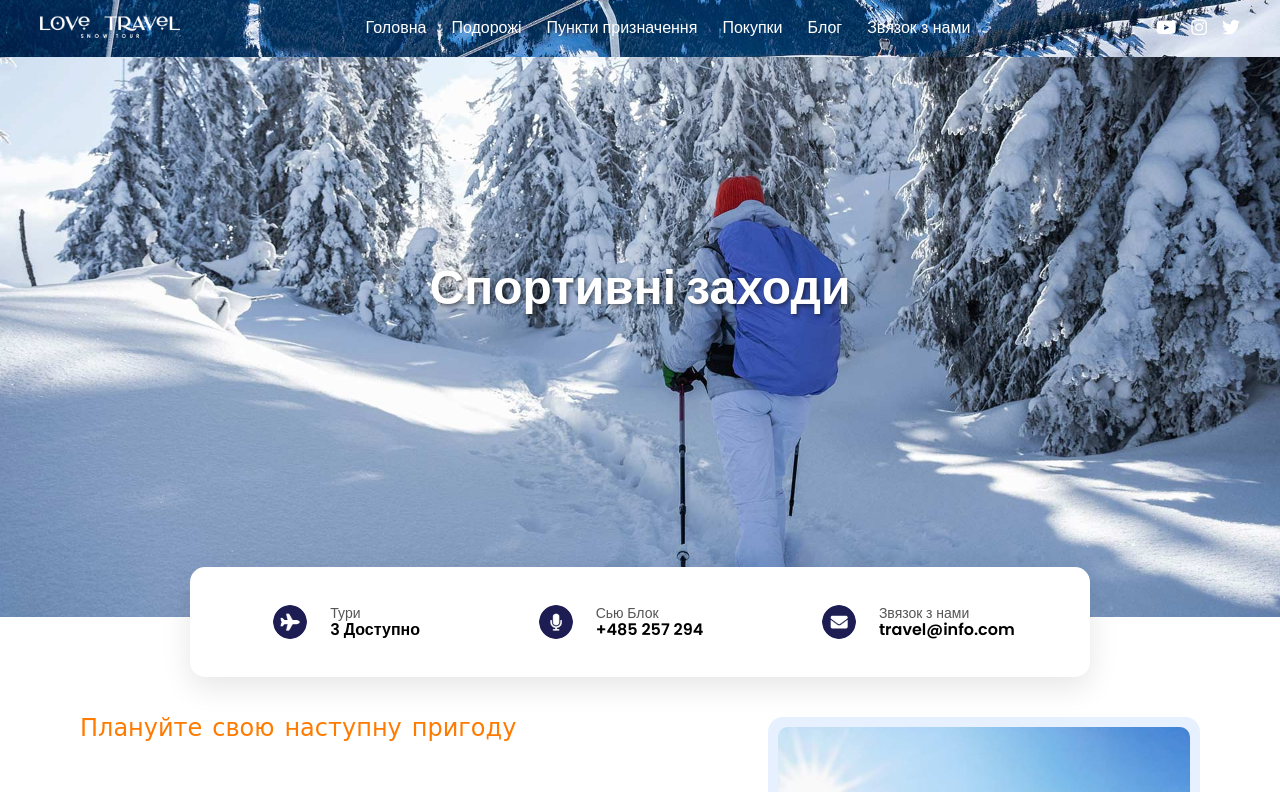
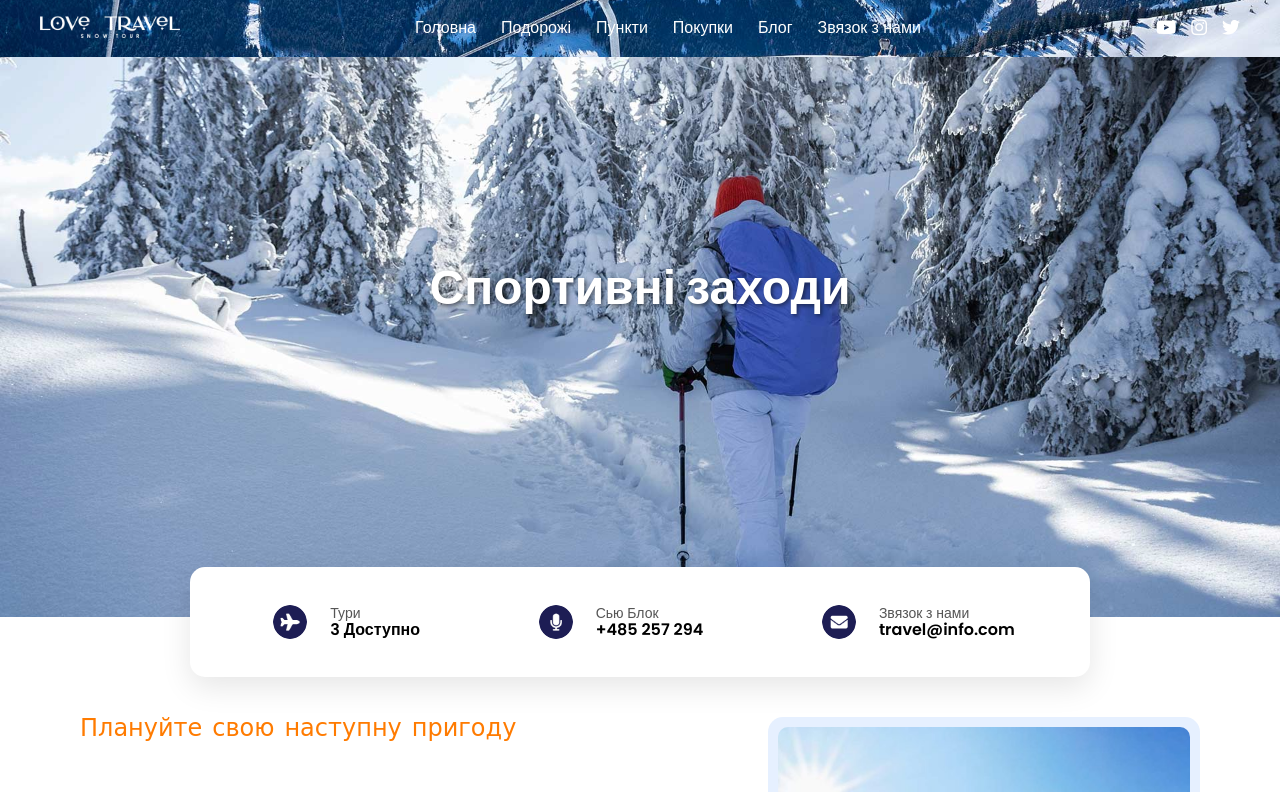
Before and after one commit to mikolababetski/mikolababetski.github.io, a plain HTML site: page sportblog/sport.html in a window 1280 px wide. Shown: the top 792 px of the page. Drawn offline with nearby package versions, Linux system fonts and the light colour scheme; files whose address does not match are found by name.

Commit message:
Update sport.html

```diff
--- a/sportblog/sport.html
+++ b/sportblog/sport.html
@@ -14,17 +14,17 @@
   <link rel="stylesheet" href="https://cdn.jsdelivr.net/npm/swiper@11/swiper-bundle.min.css" />
 </head>
 <body>
+  <button id="scrollToTopBtn" title="Go to top">&#9650;</button>
 <header class="header">
     <div class="container">
       <div class="logo">
         <img src="images4/logotravel.png" alt="Love Travel Logo" />
       </div>
-<button id="scrollToTopBtn" title="Go to top">&#9650;</button>
       <nav class="nav" id="nav">
         <ul>
           <li><a href="../index.html">Головна</a></li>
           <li><a href="..//otherpages/search.html">Подорожі</a></li>
-          <li><a href="../destinations/destinations.html">Пункти призначення</a></li>
+          <li><a href="../destinations/destinations.html">Пункти</a></li>
           <li><a href="..//page404/page404.html">Покупки</a></li>
           <li><a href="sport.html">Блог</a></li>
           <li><a href="#" class="open-modal">Звязок з нами</a></li>
```
